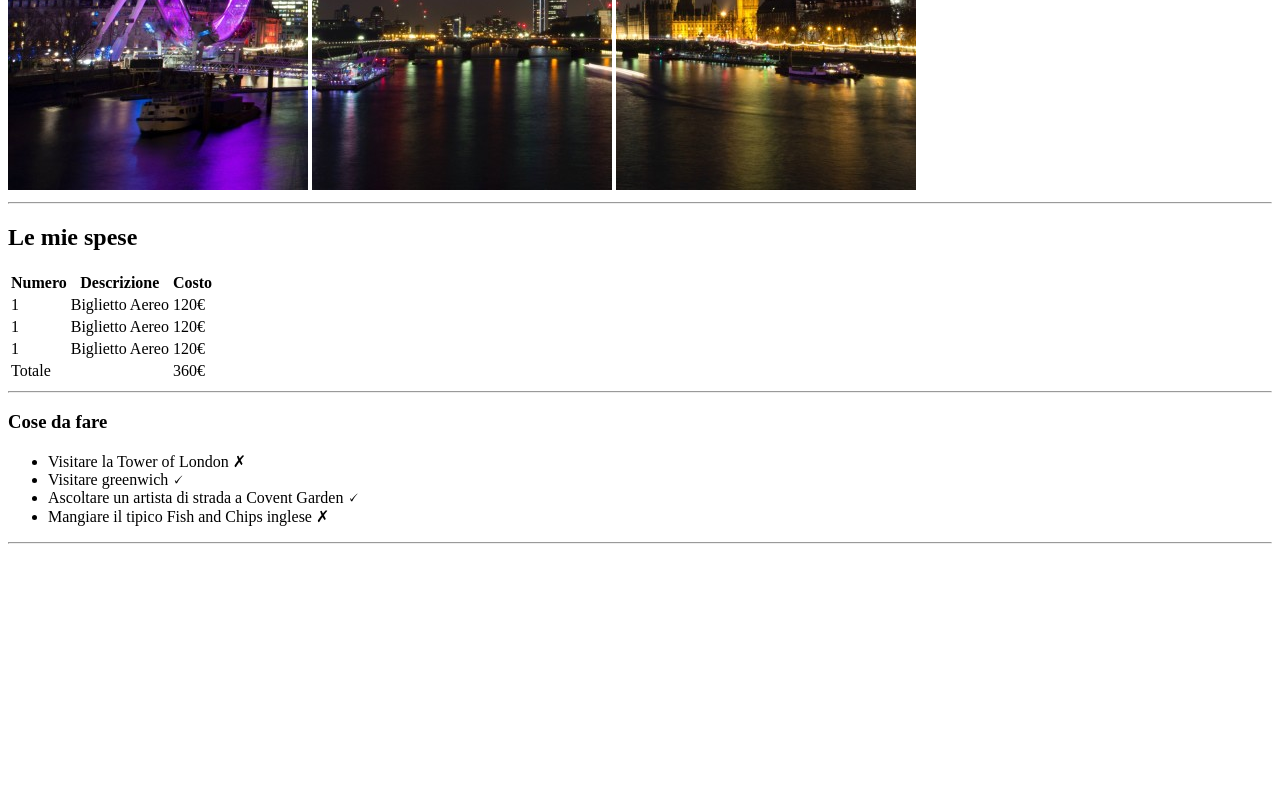
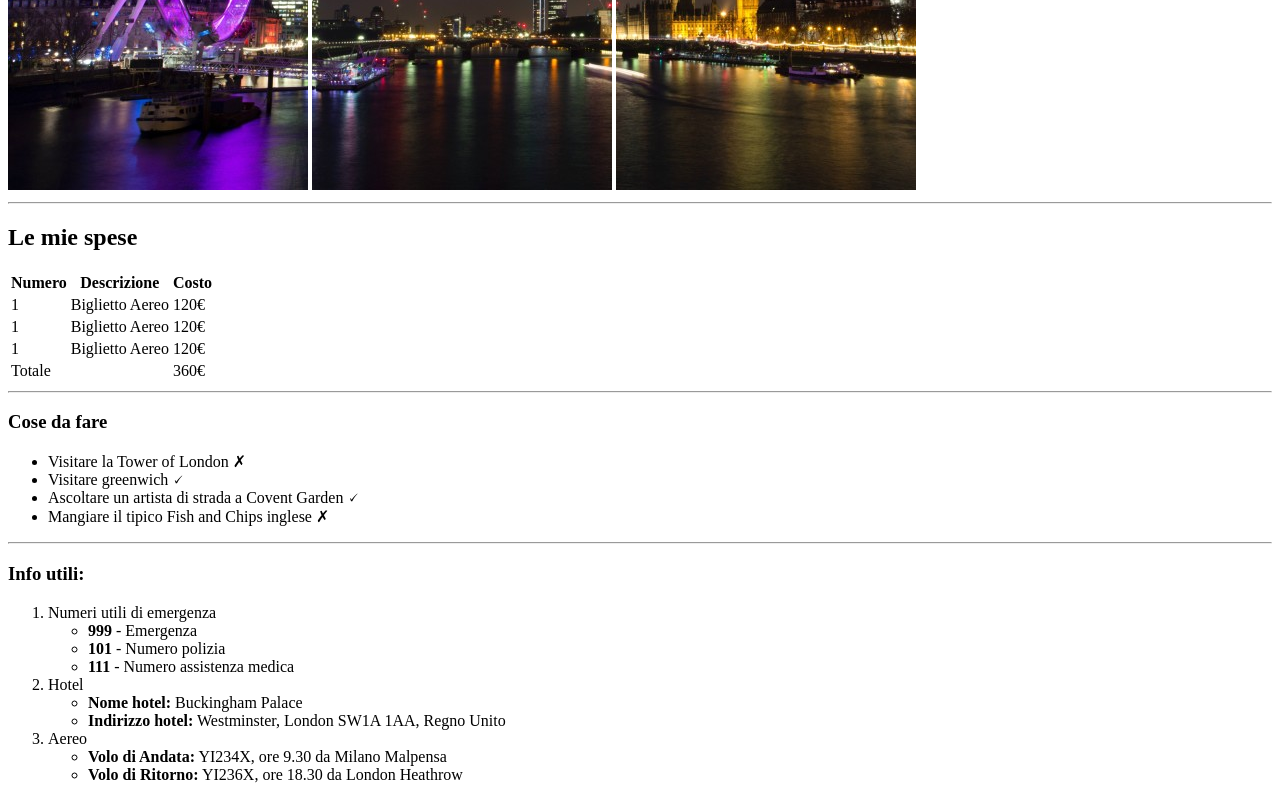
Before and after one commit to cromeo98/html-london-trip, a plain HTML site: page index.html in a window 1280 px wide. Shown: the part 490-1290 px from the top of the page. Before the commit the page ends 1042 px from the top, so only its background shows below. Drawn offline with Linux system fonts and the light colour scheme.

Commit message:
compilazione sez. info utili - end sez. info utili

```diff
--- a/index.html
+++ b/index.html
@@ -102,6 +102,43 @@
         <!-- inizio sezione "info utili" -->
         <section>
 
+            <h3>Info utili:</h3>
+
+            <!-- inizio elenco num -->
+            <ol>
+
+                <li>Numeri utili di emergenza
+
+                    <!-- inizio elenco non num interno #1 -->
+                    <ul>
+                        <li><strong>999</strong> - Emergenza</li>
+                        <li><strong>101</strong> - Numero polizia</li>
+                        <li><strong>111</strong> - Numero assistenza medica</li>
+                    </ul>
+                    <!-- fine elenco non num interno #1 -->
+                </li>
+
+                <li>Hotel
+                    <!-- inizio elenco non num interno #2 -->
+                    <ul>
+                        <li><strong>Nome hotel:</strong> Buckingham Palace</li>
+                        <li><strong>Indirizzo hotel:</strong> Westminster, London SW1A 1AA, Regno Unito</li>
+                    </ul>
+                    <!-- fine elenco non num interno #2 -->
+                </li>
+
+                <li>Aereo
+                    <!-- inizio elenco non num interno #3 -->
+                    <ul>
+                        <li><strong>Volo di Andata:</strong> YI234X, ore 9.30 da Milano Malpensa</li>
+                        <li><strong>Volo di Ritorno:</strong> YI236X, ore 18.30 da London Heathrow</li>
+                    </ul>
+                    <!-- fine elenco non num interno #3 -->
+                </li>
+
+            </ol>
+            <!-- fine elenco num -->
+
         </section>
         <!-- fine sezione "info utili" -->
 
```
